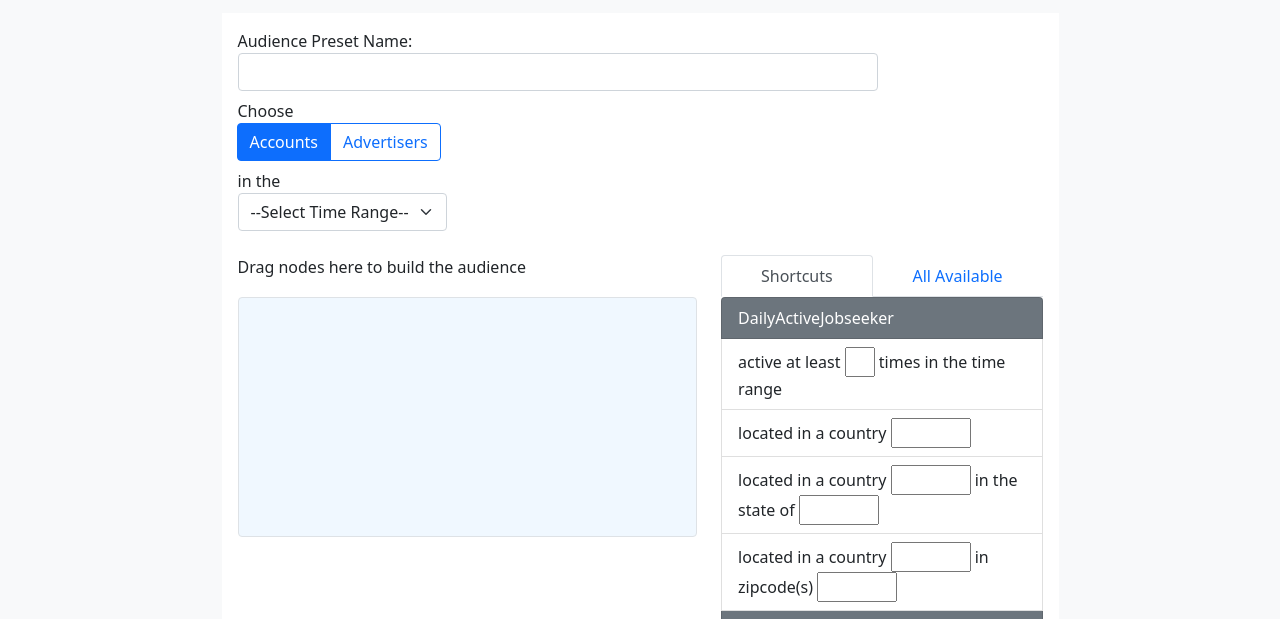
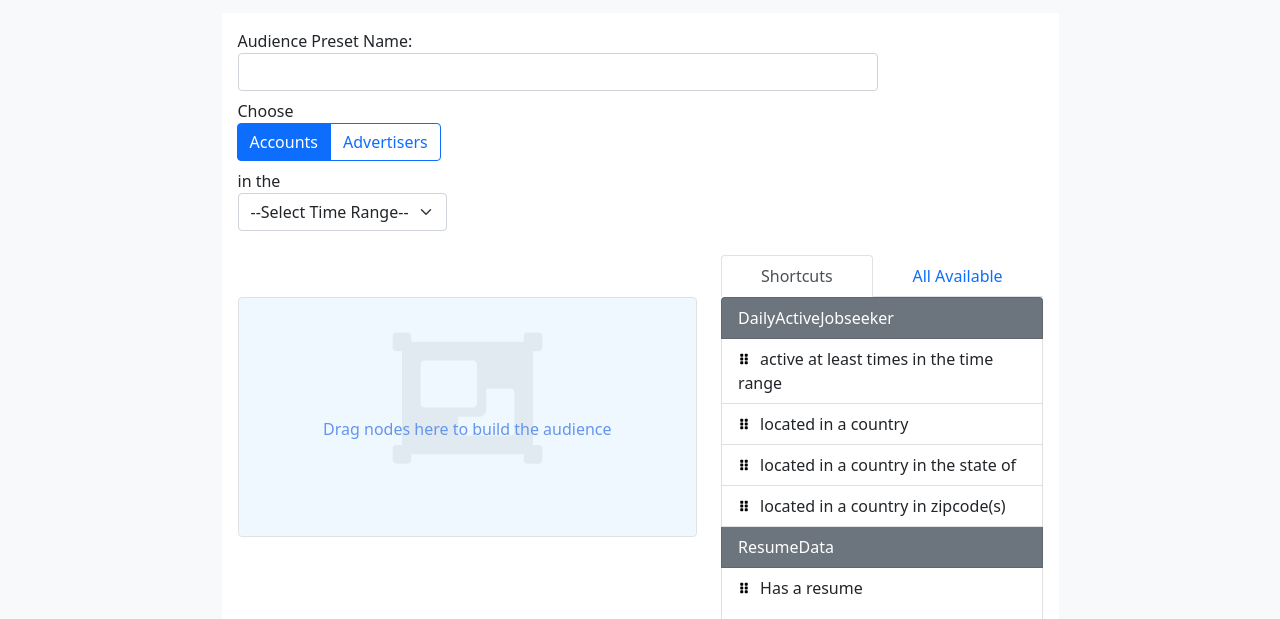
Before and after one commit to upw-Roxana/UsabilityTest_Rox, a plain HTML site: page index.html in a window 1280 px wide. Shown: the part 181-800 px from the top of the page. Drawn offline with nearby package versions, Linux system fonts and the light colour scheme; a script that the page names is missing.

Commit message:
Updated Visuals

```diff
--- a/index.html
+++ b/index.html
@@ -8,6 +8,8 @@
     <meta name="viewport" content="width=device-width, initial-scale=1">
 
     <link href="https://cdn.jsdelivr.net/npm/bootstrap@5.0.2/dist/css/bootstrap.min.css" rel="stylesheet" />
+    <link href="./fa-css/all.css" rel="stylesheet" />
+    <link href="styles.css" rel="stylesheet" />
     <script src="https://cdn.jsdelivr.net/npm/bootstrap@5.0.2/dist/js/bootstrap.bundle.min.js" defer></script>
 
     <!-- Sortable.js -->
@@ -73,7 +75,7 @@
 
     <div class="row">
         <div class="col">
-            <p>Drag nodes here to build the audience</p>
+            <!--Original Label was here-->
         </div>
         <div class="col col-lg-5">
             <ul class="nav nav-tabs nav-fill">
@@ -93,7 +95,8 @@
 
             <!--Put Query Here-->
             <div id="exL" class="list-group border" style="min-height: 30vh; background-color: aliceblue;">
-
+                <img src="./object-group.svg" style="height:150px; opacity: 5%; margin:auto;" />
+                <p style="color: cornflowerblue;">Drag nodes here to build the audience</p>
             </div>
 
         </div>
@@ -103,24 +106,24 @@
 
             <ul id="exR" class="list-group ">
                 <li class="list-group-item  text-white bg-secondary filtered">DailyActiveJobseeker</li>
-                <li class="list-group-item">active at least <input style="width: 30px;"> times in the time range</li>
-                <li class="list-group-item">located in a country <input style="width: 80px;"></li>
-                <li class="list-group-item">located in a country <input style="width: 80px;"> in the state of <input style="width: 80px;"></li>
-                <li class="list-group-item">located in a country <input style="width: 80px;"> in zipcode(s) <input style="width: 80px;"></li>
+                <li class="list-group-item dragMe">active at least <input style="width: 30px;"> times in the time range</li>
+                <li class="list-group-item dragMe">located in a country <input style="width: 80px;"></li>
+                <li class="list-group-item dragMe">located in a country <input style="width: 80px;"> in the state of <input style="width: 80px;"></li>
+                <li class="list-group-item dragMe">located in a country <input style="width: 80px;"> in zipcode(s) <input style="width: 80px;"></li>
                 <li class="list-group-item  text-white bg-secondary filtered">ResumeData</li>
-                <li class="list-group-item">Has a resume <span class="form-check form-switch"><input class="form-check-input" type="checkbox" id="flexSwitchCheckDefault"></span></li>
-                <li class="list-group-item">Updated Resume within the timeframe <span class="form-check form-switch"><input class="form-check-input" type="checkbox" id="flexSwitchCheckDefault"></span></li>
-                <li class="list-group-item">Indicated they are graduating this year</li>
-                <li class="list-group-item">Specific title of <input style="width: 80px;"> on Resume</li>
+                <li class="list-group-item dragMe">Has a resume <span class="form-check form-switch"><input class="form-check-input" type="checkbox" id="flexSwitchCheckDefault"></span></li>
+                <li class="list-group-item dragMe">Updated Resume within the timeframe <span class="form-check form-switch"><input class="form-check-input" type="checkbox" id="flexSwitchCheckDefault"></span></li>
+                <li class="list-group-item dragMe">Indicated they are graduating this year</li>
+                <li class="list-group-item dragMe">Specific title of <input style="width: 80px;"> on Resume</li>
                 <li class="list-group-item  text-white bg-secondary filtered">Jobsearch/Mobsearch</li>
-                <li class="list-group-item">Searched for a job title <input style="width: 80px;"></li>
-                <li class="list-group-item">Exclude search terms for a job title <input style="width: 80px;"></li>
-                <li class="list-group-item">Searched in the "what" field for <input style="width: 80px;"></li>
-                <li class="list-group-item">Exclude phrases in the "what" field <input style="width: 80px;"></li>
-                <li class="list-group-item">Searched for locations in the "where" field <input style="width: 80px;"></li>
+                <li class="list-group-item dragMe">Searched for a job title <input style="width: 80px;"></li>
+                <li class="list-group-item dragMe">Exclude search terms for a job title <input style="width: 80px;"></li>
+                <li class="list-group-item dragMe">Searched in the "what" field for <input style="width: 80px;"></li>
+                <li class="list-group-item dragMe">Exclude phrases in the "what" field <input style="width: 80px;"></li>
+                <li class="list-group-item dragMe">Searched for locations in the "where" field <input style="width: 80px;"></li>
                 <li class="list-group-item  text-white bg-secondary filtered">ApplicationFunnel</li>
-                <li class="list-group-item">applied at least <input style="width: 30px;"> times in the time range</li>
-                <li class="list-group-item">but with no positive outcomes</li>
+                <li class="list-group-item dragMe">applied at least <input style="width: 30px;"> times in the time range</li>
+                <li class="list-group-item dragMe">but with no positive outcomes</li>
             </ul>
 
 
--- /dev/null
+++ b/styles.css
@@ -0,0 +1,36 @@
+.dragMe {
+    z-index: 1;
+}
+
+.dragMe:before {
+    background-image: url('./grip-vertical.svg');
+    background-size: 12px 12px;
+    display: inline-block;
+    width: 12px;
+    height: 12px;
+    margin-right: 10px;
+    content: "  ";
+}
+
+#exR input {
+    display: none;
+}
+
+#exL {
+    position: relative;
+}
+
+#exL>img {
+    height: 150px;
+    opacity: 5%;
+    position: absolute;
+    top: 25px;
+    width: 100%;
+}
+
+#exL p {
+    position: absolute;
+    top: 50%;
+    width: 100%;
+    text-align: center;
+}
```
Also changed, not shown: drag.svg (added), grip-vertical.svg (added), object-group.svg (added).
